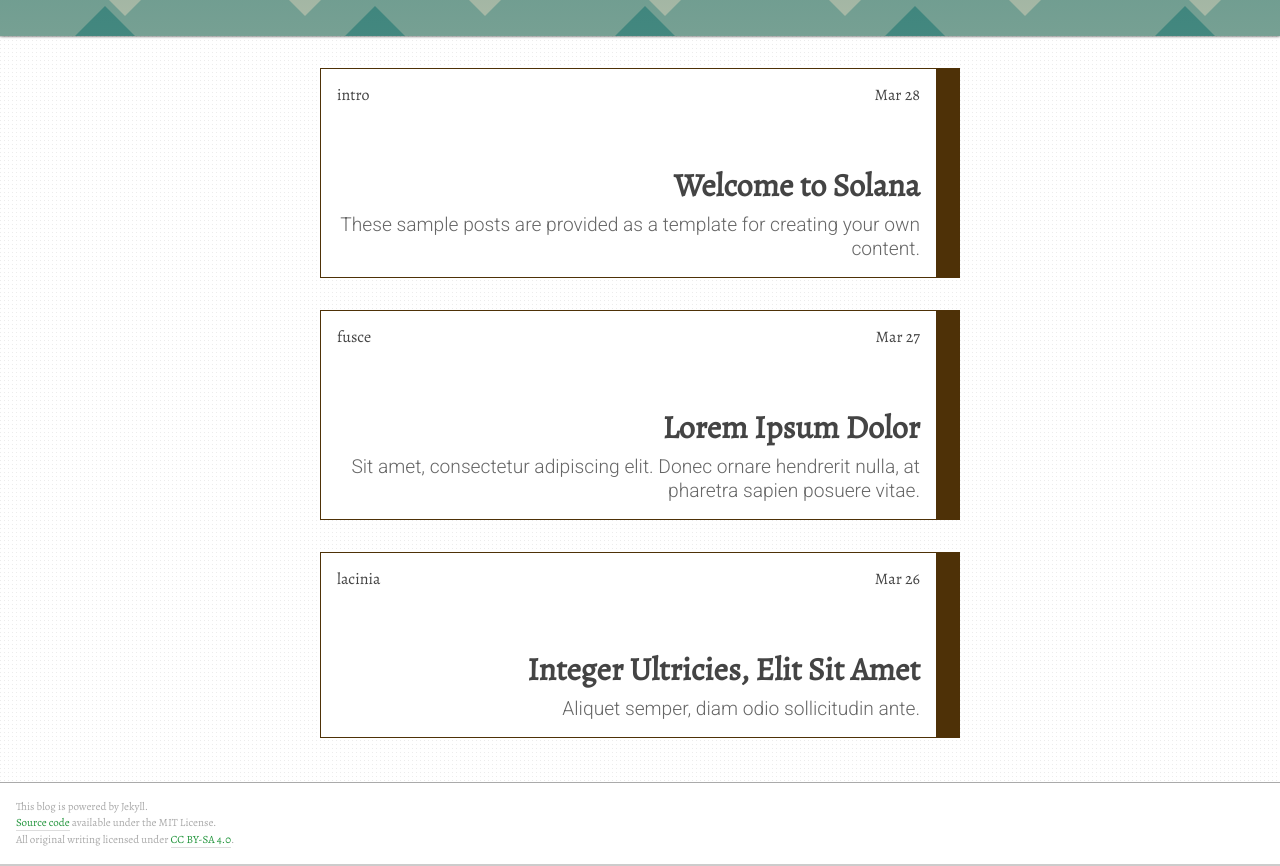
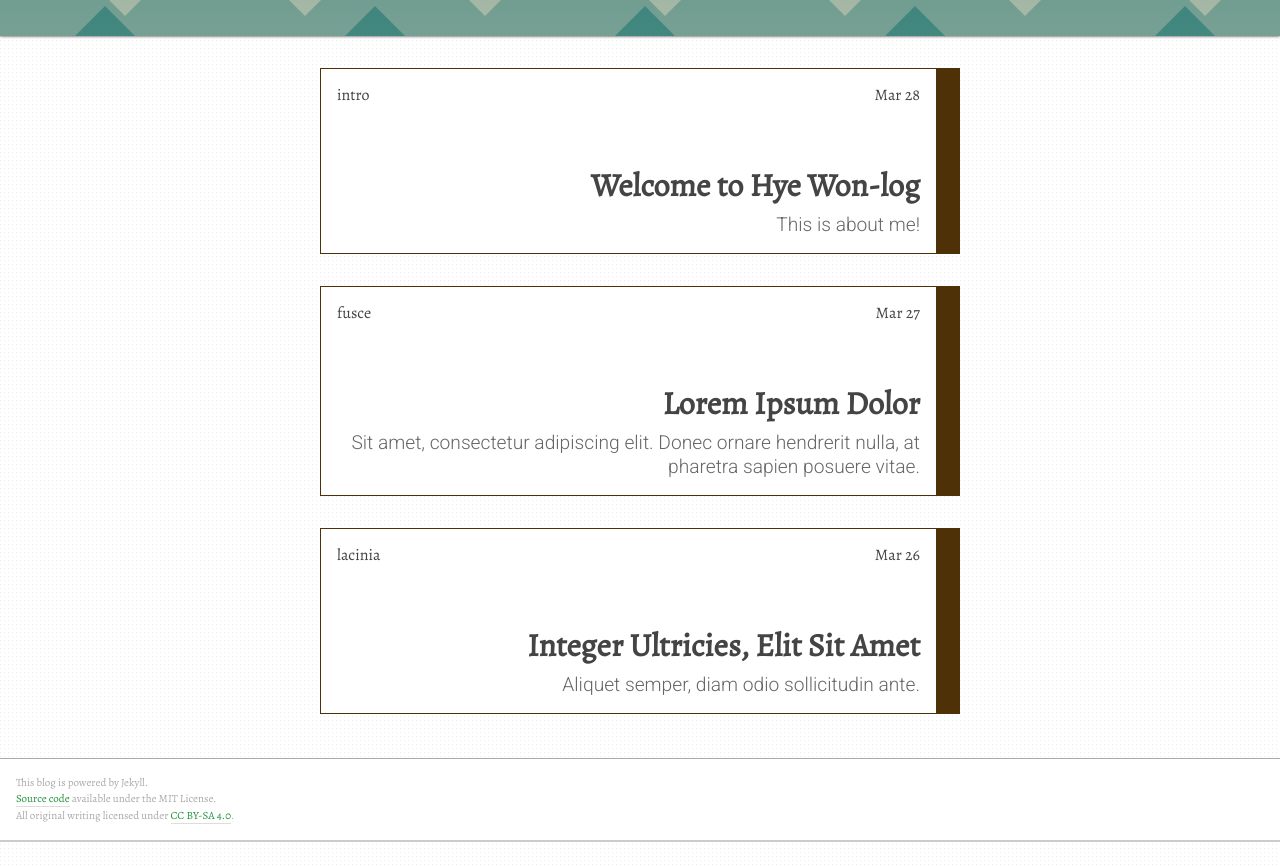
Before and after one commit to limenow/limenow.github.io, a Jekyll site: the page built from index.html, in a window 1280 px wide, cut to the strip 220-1086 px from the top of the page. Built offline with Jekyll 4.4.1, drawn with Linux system fonts in a browser that asks for light colours; the list of posts is cut into pages by our own code.

Commit message:
changed name for page

```diff
--- a/_posts/2017-03-28-welcome-to-solana.md
+++ b/_posts/2017-03-28-welcome-to-solana.md
@@ -1,6 +1,6 @@
 ---
-title: Welcome to Solana
-teaser: These sample posts are provided as a template for creating your own content.
+title: Welcome to Hye Won-log
+teaser: This is about me!
 category: intro
 tags: [markdown, workflow, foss]
 reddit_post: 'https://www.reddit.com/r/Jekyll/comments/6258ln/welcome_to_solana/'
```
